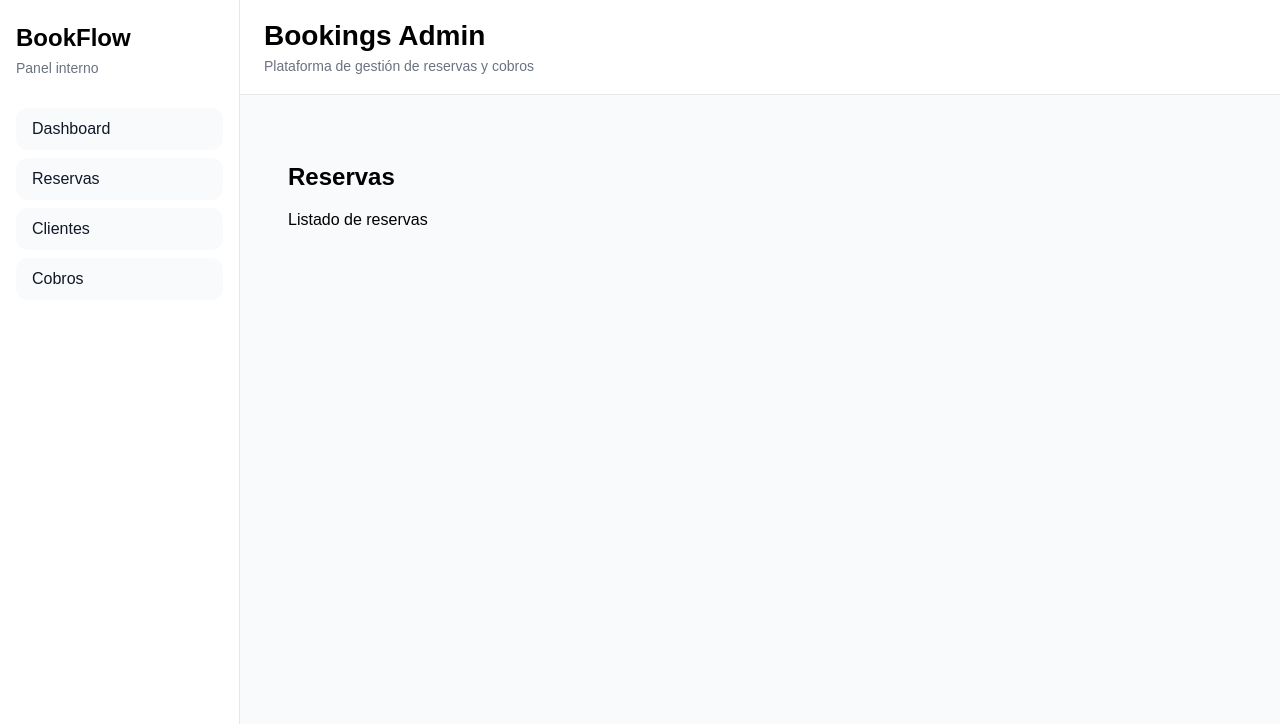
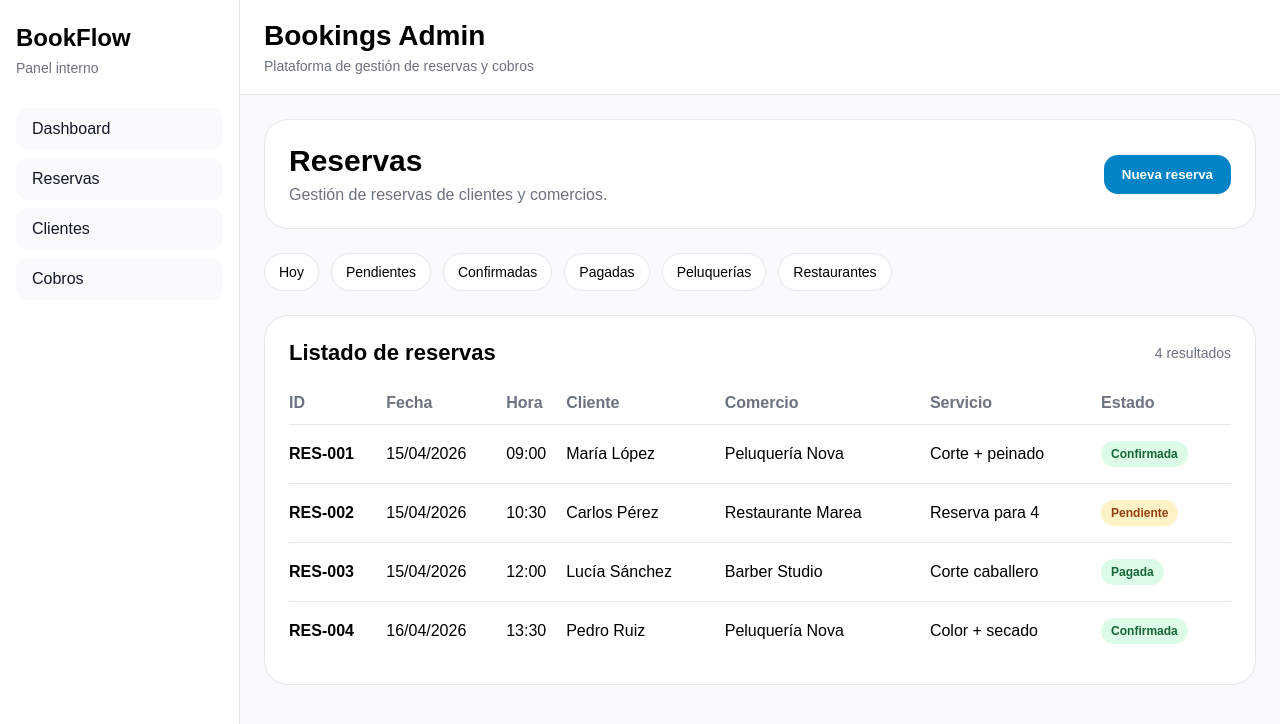
Before and after one commit to AlicanteFutura-504/FrontEnd, a Next.js app: page /bookings in a window 1280 px wide. Shown: the top 724 px of the page. Built offline with nearby package versions, Linux system fonts and the light colour scheme.

Commit message:
feat: add bookings list mock view

```diff
--- a/app/(admin)/bookings/page.tsx
+++ b/app/(admin)/bookings/page.tsx
@@ -1,8 +1,194 @@
+const bookings = [
+  {
+    id: "RES-001",
+    date: "15/04/2026",
+    time: "09:00",
+    client: "María López",
+    business: "Peluquería Nova",
+    service: "Corte + peinado",
+    status: "Confirmada",
+  },
+  {
+    id: "RES-002",
+    date: "15/04/2026",
+    time: "10:30",
+    client: "Carlos Pérez",
+    business: "Restaurante Marea",
+    service: "Reserva para 4",
+    status: "Pendiente",
+  },
+  {
+    id: "RES-003",
+    date: "15/04/2026",
+    time: "12:00",
+    client: "Lucía Sánchez",
+    business: "Barber Studio",
+    service: "Corte caballero",
+    status: "Pagada",
+  },
+  {
+    id: "RES-004",
+    date: "16/04/2026",
+    time: "13:30",
+    client: "Pedro Ruiz",
+    business: "Peluquería Nova",
+    service: "Color + secado",
+    status: "Confirmada",
+  },
+];
+
+function getBadgeStyle(status: string) {
+  const base = {
+    padding: "6px 10px",
+    borderRadius: "999px",
+    fontSize: "12px",
+    fontWeight: 600,
+    display: "inline-block",
+  };
+
+  if (status === "Confirmada" || status === "Pagada") {
+    return {
+      ...base,
+      backgroundColor: "#dcfce7",
+      color: "#166534",
+    };
+  }
+
+  if (status === "Pendiente") {
+    return {
+      ...base,
+      backgroundColor: "#fef3c7",
+      color: "#92400e",
+    };
+  }
+
+  return {
+    ...base,
+    backgroundColor: "#e5e7eb",
+    color: "#374151",
+  };
+}
+
+function FilterPill({ label }: { label: string }) {
+  return (
+    <button
+      style={{
+        border: "1px solid #e5e7eb",
+        backgroundColor: "#ffffff",
+        borderRadius: "999px",
+        padding: "10px 14px",
+        fontSize: "14px",
+        cursor: "pointer",
+      }}
+    >
+      {label}
+    </button>
+  );
+}
+
 export default function BookingsPage() {
-    return (
-      <div style={{ padding: 24 }}>
-        <h2>Reservas</h2>
-        <p>Listado de reservas</p>
-      </div>
-    );
-  }
+  return (
+    <div style={{ display: "flex", flexDirection: "column", gap: "24px" }}>
+      <section
+        style={{
+          backgroundColor: "#ffffff",
+          borderRadius: "24px",
+          padding: "24px",
+          border: "1px solid #e5e7eb",
+          display: "flex",
+          justifyContent: "space-between",
+          alignItems: "center",
+          gap: "16px",
+        }}
+      >
+        <div>
+          <h2 style={{ margin: 0, fontSize: "30px" }}>Reservas</h2>
+          <p style={{ margin: "8px 0 0", color: "#6b7280" }}>
+            Gestión de reservas de clientes y comercios.
+          </p>
+        </div>
+
+        <button
+          style={{
+            border: "none",
+            backgroundColor: "#0284c7",
+            color: "#ffffff",
+            borderRadius: "14px",
+            padding: "12px 18px",
+            fontWeight: 600,
+            cursor: "pointer",
+          }}
+        >
+          Nueva reserva
+        </button>
+      </section>
+
+      <section
+        style={{
+          display: "flex",
+          gap: "12px",
+          flexWrap: "wrap",
+        }}
+      >
+        <FilterPill label="Hoy" />
+        <FilterPill label="Pendientes" />
+        <FilterPill label="Confirmadas" />
+        <FilterPill label="Pagadas" />
+        <FilterPill label="Peluquerías" />
+        <FilterPill label="Restaurantes" />
+      </section>
+
+      <section
+        style={{
+          backgroundColor: "#ffffff",
+          borderRadius: "24px",
+          padding: "24px",
+          border: "1px solid #e5e7eb",
+        }}
+      >
+        <div
+          style={{
+            display: "flex",
+            justifyContent: "space-between",
+            alignItems: "center",
+            marginBottom: "16px",
+          }}
+        >
+          <h3 style={{ margin: 0, fontSize: "22px" }}>Listado de reservas</h3>
+          <span style={{ color: "#6b7280", fontSize: "14px" }}>
+            {bookings.length} resultados
+          </span>
+        </div>
+
+        <table style={{ width: "100%", borderCollapse: "collapse" }}>
+          <thead>
+            <tr style={{ textAlign: "left", color: "#6b7280" }}>
+              <th style={{ padding: "12px 0" }}>ID</th>
+              <th style={{ padding: "12px 0" }}>Fecha</th>
+              <th style={{ padding: "12px 0" }}>Hora</th>
+              <th style={{ padding: "12px 0" }}>Cliente</th>
+              <th style={{ padding: "12px 0" }}>Comercio</th>
+              <th style={{ padding: "12px 0" }}>Servicio</th>
+              <th style={{ padding: "12px 0" }}>Estado</th>
+            </tr>
+          </thead>
+          <tbody>
+            {bookings.map((booking) => (
+              <tr key={booking.id} style={{ borderTop: "1px solid #e5e7eb" }}>
+                <td style={{ padding: "16px 0", fontWeight: 600 }}>{booking.id}</td>
+                <td style={{ padding: "16px 0" }}>{booking.date}</td>
+                <td style={{ padding: "16px 0" }}>{booking.time}</td>
+                <td style={{ padding: "16px 0" }}>{booking.client}</td>
+                <td style={{ padding: "16px 0" }}>{booking.business}</td>
+                <td style={{ padding: "16px 0" }}>{booking.service}</td>
+                <td style={{ padding: "16px 0" }}>
+                  <span style={getBadgeStyle(booking.status)}>{booking.status}</span>
+                </td>
+              </tr>
+            ))}
+          </tbody>
+        </table>
+      </section>
+    </div>
+  );
+}
```
